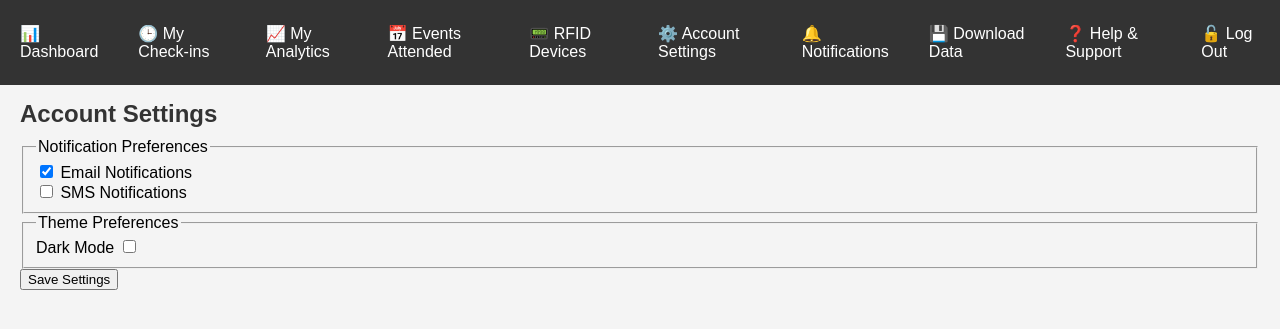
After one commit to Krialder/electronic-check-in, a PHP site: page /account-settings.html in a window 1280 px wide. The commit adds this page. Shown: the top 329 px of the page. Run offline with PHP 8.4, Linux system fonts and the light colour scheme; a stand-in replaces the project's code that opens the database connection.

Commit message:
Add files via upload

```diff
--- /dev/null
+++ b/account-settings.html
@@ -0,0 +1,76 @@
+<!DOCTYPE html>
+<html lang="en">
+<head>
+    <meta charset="UTF-8">
+    <meta name="viewport" content="width=device-width, initial-scale=1.0">
+    <title>Account Settings</title>
+    <link rel="stylesheet" href="styles.css">
+</head>
+<body>
+    <div class="navbar">
+        <a href="file:///C:/RKI_IT_AE/Anwesenheitsliste/Code2/dashboard.html">📊 Dashboard</a>
+        <a href="#my-checkins">🕒 My Check-ins</a>
+        <a href="#my-analytics">📈 My Analytics</a>
+        <a href="#events-attended">📅 Events Attended</a>
+        <a href="#rfid-devices">📟 RFID Devices</a>
+        <a href="file:///C:/RKI_IT_AE/Anwesenheitsliste/Code2/account-settings.html">⚙️ Account Settings</a>
+        <a href="#notifications">🔔 Notifications</a>
+        <a href="#download-data">💾 Download Data</a>
+        <a href="#help-support">❓ Help & Support</a>
+        <a href="logout.php">🔓 Log Out</a>
+    </div>
+
+    <div class="content">
+        <h2>Account Settings</h2>
+        <form id="settings-form">
+            <fieldset>
+                <legend>Notification Preferences</legend>
+                <label>
+                    <input type="checkbox" name="email_notifications" checked>
+                    Email Notifications
+                </label>
+                <br>
+                <label>
+                    <input type="checkbox" name="sms_notifications">
+                    SMS Notifications
+                </label>
+            </fieldset>
+            <fieldset>
+                <legend>Theme Preferences</legend>
+                <label for="theme-toggle">Dark Mode</label>
+                <input type="checkbox" id="theme-toggle" name="theme_toggle">
+            </fieldset>
+            <button type="submit">Save Settings</button>
+        </form>
+    </div>
+
+    <script>
+        // Load dark mode setting from localStorage
+        const themeToggle = document.getElementById('theme-toggle');
+        if (localStorage.getItem('darkMode') === 'enabled') {
+            document.body.classList.add('dark-mode');
+            themeToggle.checked = true;
+        }
+
+        // Apply dark mode without saving it
+        themeToggle.addEventListener('change', () => {
+            if (themeToggle.checked) {
+                document.body.classList.add('dark-mode');
+            } else {
+                document.body.classList.remove('dark-mode');
+            }
+        });
+
+        // Save dark mode setting to localStorage on form submission
+        document.getElementById('settings-form').addEventListener('submit', (event) => {
+            event.preventDefault();
+            if (themeToggle.checked) {
+                localStorage.setItem('darkMode', 'enabled');
+            } else {
+                localStorage.setItem('darkMode', 'disabled');
+            }
+            alert('Settings saved!');
+        });
+    </script>
+</body>
+</html>
--- a/styles.css
+++ b/styles.css
@@ -1,38 +1,84 @@
+/* Default Light Mode Styles */
 body {
-    font-family: 'Segoe UI', Tahoma, Geneva, Verdana, sans-serif;
-    background: linear-gradient(to right, #6a11cb, #2575fc);
+    font-family: Arial, sans-serif;
+    background-color: #f4f4f4;
     margin: 0;
     padding: 0;
 }
+
 .navbar {
+    position: fixed;
+    top: 0;
+    width: 100%;
     background-color: #333;
-    overflow: hidden;
+    padding: 10px 0;
+    display: flex;
+    justify-content: space-around;
+    z-index: 1000;
 }
+
 .navbar a {
-    float: left;
-    display: block;
     color: white;
-    text-align: center;
+    text-decoration: none;
     padding: 14px 20px;
-    text-decoration: none;
+    display: inline-block;
 }
+
 .navbar a:hover {
-    background-color: #ddd;
-    color: black;
+    background-color: #575757;
 }
-.container {
+
+.content {
+    margin-top: 60px; /* To avoid overlap with the fixed navbar */
     padding: 20px;
 }
-.section {
-    background-color: rgba(255, 255, 255, 0.9);
-    padding: 20px;
-    border-radius: 10px;
-    box-shadow: 0 4px 8px rgba(0, 0, 0, 0.2);
-    margin-bottom: 20px;
+
+h2 {
+    color: #333;
+    font-size: 24px;
+    margin-bottom: 10px;
 }
-.section h2 {
-    color: #333;
+
+ul {
+    list-style-type: none;
+    padding: 0;
 }
-.section p {
-    color: #555;
+
+li {
+    background-color: white;
+    margin: 5px 0;
+    padding: 10px;
+    border-radius: 5px;
+    box-shadow: 0 0 5px rgba(0, 0, 0, 0.1);
 }
+
+/* Dark Mode Styles */
+.dark-mode {
+    background-color: #121212;
+    color: #e0e0e0;
+}
+
+.dark-mode .navbar {
+    background-color: #1f1f1f;
+}
+
+.dark-mode .navbar a {
+    color: #e0e0e0;
+}
+
+.dark-mode .navbar a:hover {
+    background-color: #333;
+}
+
+.dark-mode .content {
+    background-color: #121212;
+}
+
+.dark-mode h2 {
+    color: #e0e0e0;
+}
+
+.dark-mode li {
+    background-color: #1f1f1f;
+    box-shadow: 0 0 5px rgba(255, 255, 255, 0.1);
+}
```
Also changed, not shown: dashboard.html (+9 -2 lines).
